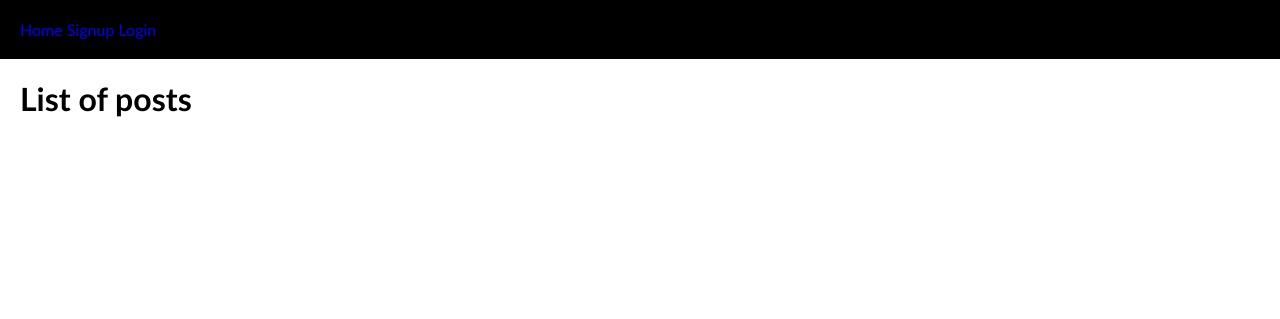
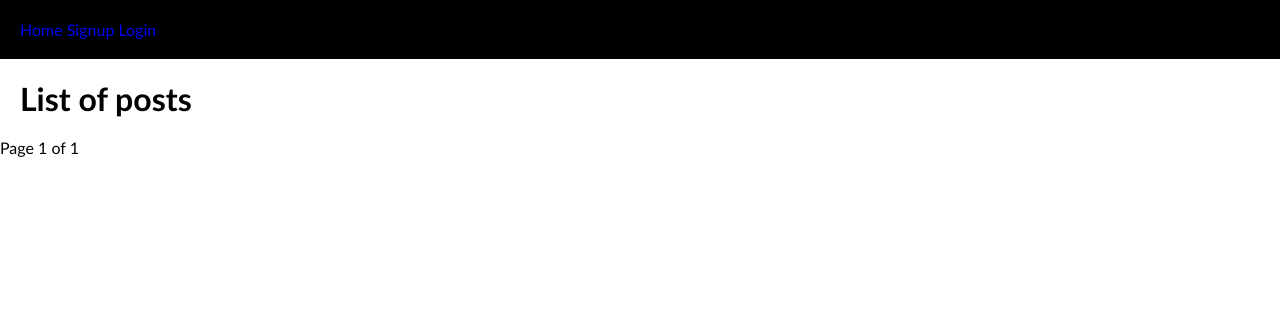
Before and after one commit to zichdan/zichtech-blogsite, a Django app: page / in a window 1280 px wide. Shown: the top 319 px of the page. Run offline with Django 4.2, Linux system fonts and the light colour scheme; data that the repository does not hold is empty.

Commit message:
Paginating the Pages

```diff
--- a/Posts/static/css/main.css
+++ b/Posts/static/css/main.css
@@ -72,6 +72,9 @@ form{
     background-color:red;
     color: white;
     text-align: center;
-
-
 }
+.pagination{
+    display: flex;
+    justify-content: space-between;
+    width: 30%;
+}
--- a/Posts/views.py
+++ b/Posts/views.py
@@ -5,6 +5,8 @@ from .models import Post
 from django.contrib.auth.decorators import login_required
 from django.views import View
 from django.utils.decorators import method_decorator
+from django.core.paginator import Paginator
+
 
 
 # Create your views here.
@@ -16,8 +18,14 @@ class HomePageView(View):
     def get(self,request):
         posts= Post.objects.all()
 
+        paginator = Paginator(posts,3)
+
+        page_number = request.GET.get("page")
+
+        page_obj = paginator.get_page(page_number)
+
         context = {
-            "posts": posts
+            "posts": page_obj
         }
         return render(request, self.template_name, context)
 
--- a/templates/index.html
+++ b/templates/index.html
@@ -12,5 +12,17 @@
         <img src="{% static 'images/palm oi.png' %}" alt="photo" class="image">
     <div>
 {% endfor %}
+<div class="pagination">
+
+        {% if posts.has_previous %}
+            <a href="{% url 'post_home' %}?page={{ posts.previous_page_number }}">Previous</a>
+        {% endif %}
+
+
+    <p>Page {{ posts.number }} of {{ posts.paginator.num_pages }}</p>
+    {% if posts.has_next %}
+    <a href="{% url 'post_home' %}?page={{ posts.next_page_number }}">Next</a>
+{% endif %}
+</div>
 
 {% endblock content %}
```
